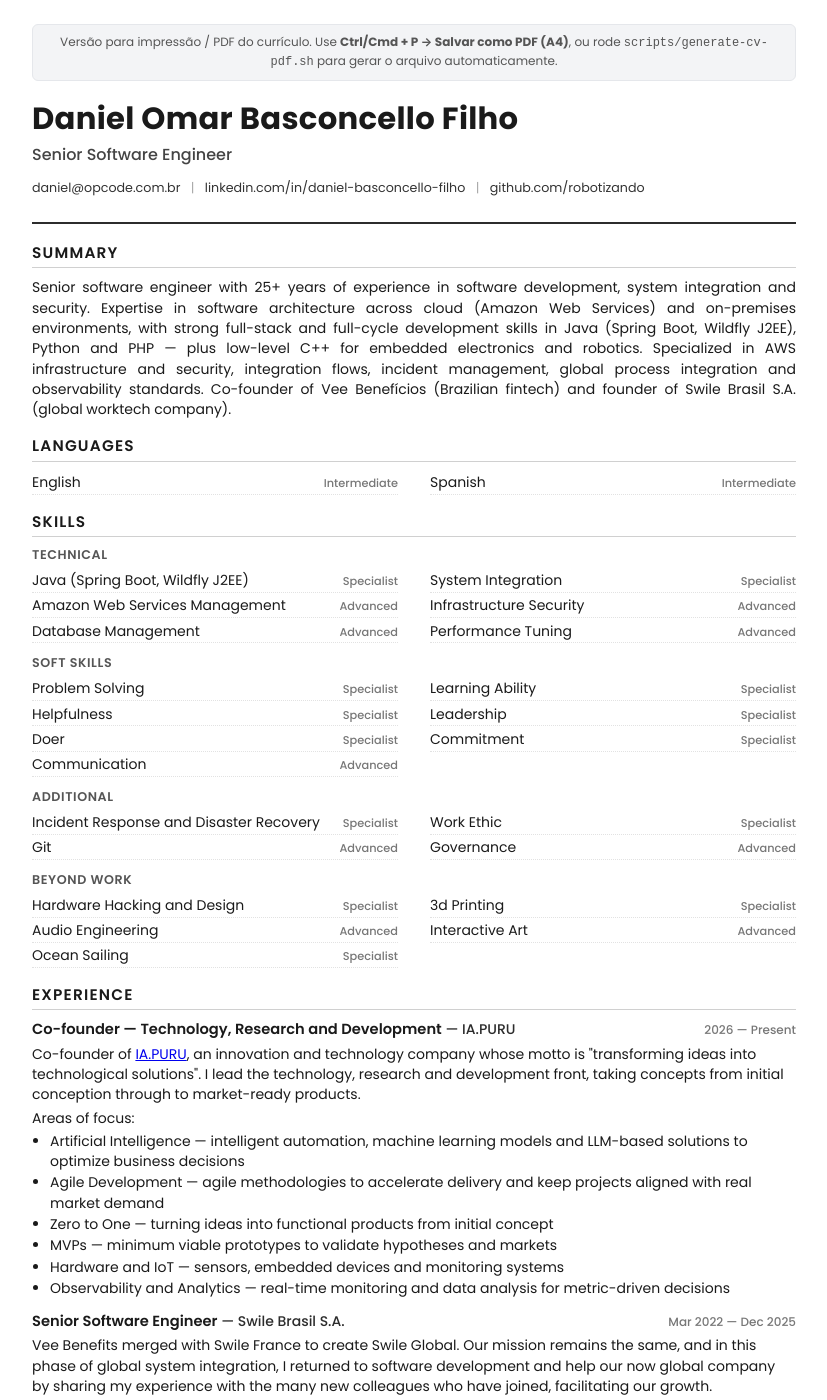
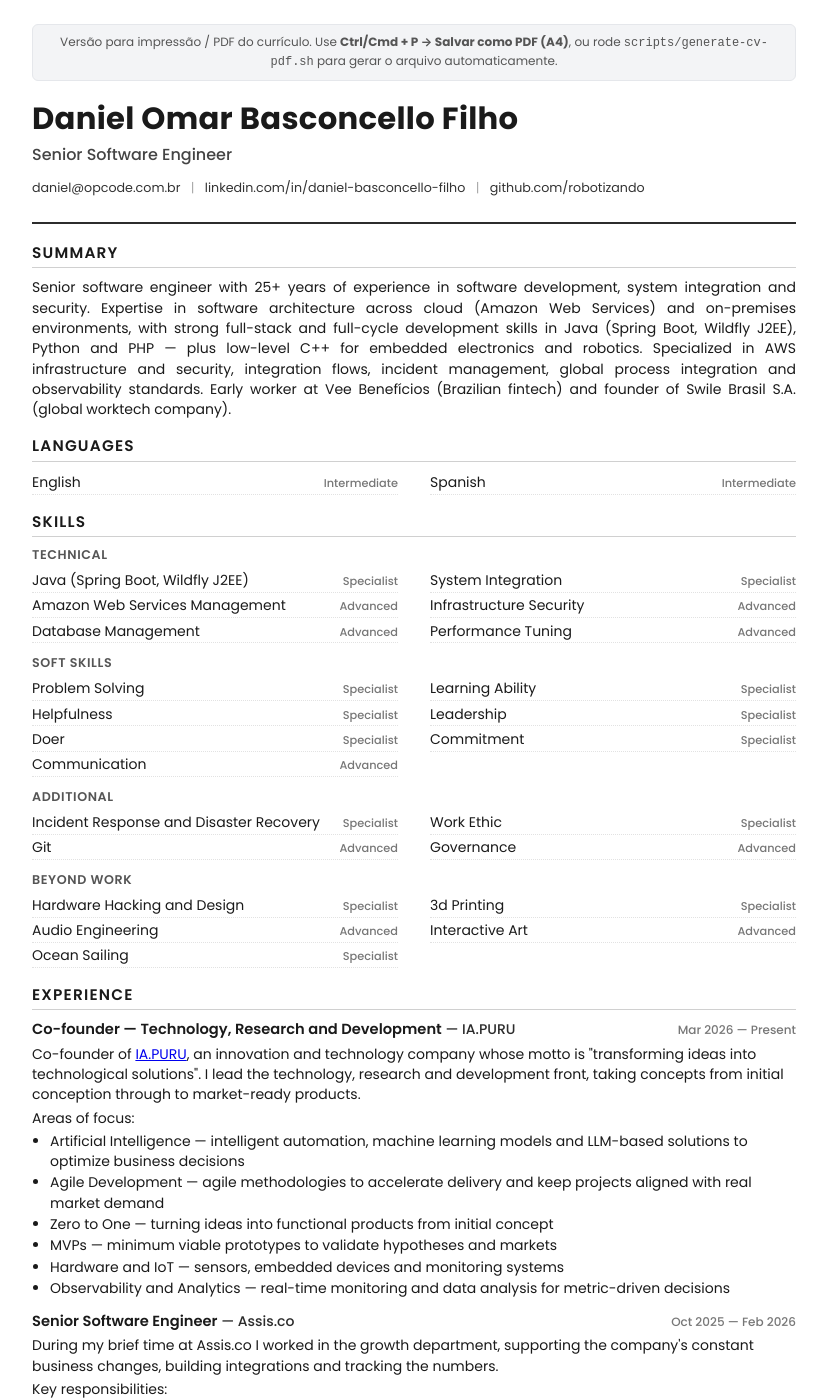
Before and after one commit to robotizando/robotizando.github.io, a Jekyll site: the page built from pages/resume.md, in a window 1280 px wide and 1400 px high. Shown: the whole window, without its empty margins (226-1053 px from the left). Built offline with Jekyll 4.4.1, drawn with Linux system fonts in a browser that asks for light colours; some of the changed text lies outside the part shown.

Commit message:
feat: update timeline with new role at Assis.co and adjust dates for Swile Brasil S.A.

```diff
--- a/_data/timeline.yml
+++ b/_data/timeline.yml
@@ -1,7 +1,7 @@
 
 - title: Co-founder — Technology, Research and Development
   company: IA.PURU
-  from: 2026
+  from: Mar 2026
   to: Present
   description: >
     <p>Co-founder of <a href="https://iapuru.com.br">IA.PURU</a>, an innovation and technology company whose motto is "transforming ideas into technological solutions". I lead the technology, research and development front, taking concepts from initial conception through to market-ready products.</p>
@@ -15,10 +15,23 @@
       <li>Observability and Analytics — real-time monitoring and data analysis for metric-driven decisions</li>
     </ul>
 - title: Senior Software Engineer
+  company: Assis.co
+  from: Oct 2025
+  to: Feb 2026
+  description: >
+    <p>During my brief time at Assis.co I worked in the growth department, supporting the company's constant business changes, building integrations and tracking the numbers.</p>
+    <p>Key responsibilities:</p>
+    <ul>
+      <li>Growth</li>
+      <li>Systems integration</li>
+      <li>AI-assisted development</li>
+      <li>Data analysis</li>
+    </ul>
+- title: Senior Software Engineer
   company: Swile Brasil S.A.
   company-logo: /assets/images/swile-cv-logo.jpg
   from: Mar 2022
-  to: Dec 2025
+  to: Oct 2025
   description: >
     <p>Vee Benefits merged with Swile France to create Swile Global. Our mission remains the same, and in this phase of global system integration, I returned to software development and help our now global company by sharing my experience with the many new colleagues who have joined, facilitating our growth.</p>
     <p>Key activities and projects:</p>
--- a/_layouts/resume.html
+++ b/_layouts/resume.html
@@ -174,7 +174,7 @@
         Services) and on-premises environments, with strong full-stack and full-cycle development
         skills in Java (Spring Boot, Wildfly J2EE), Python and PHP — plus low-level C++ for embedded
         electronics and robotics. Specialized in AWS infrastructure and security, integration flows,
-        incident management, global process integration and observability standards. Co-founder of
+        incident management, global process integration and observability standards. Early worker at
         Vee Benefícios (Brazilian fintech) and founder of Swile Brasil S.A. (global worktech company).
       </p>
     </section>
```
Also changed, not shown: 1 other file.
